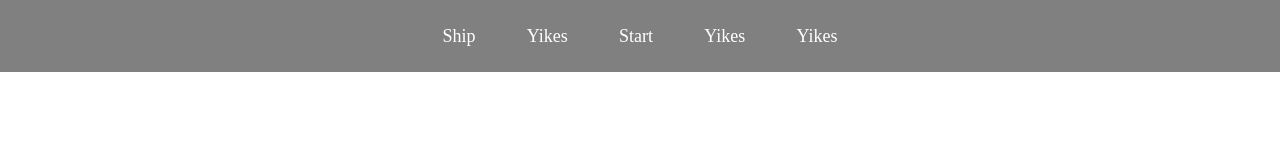
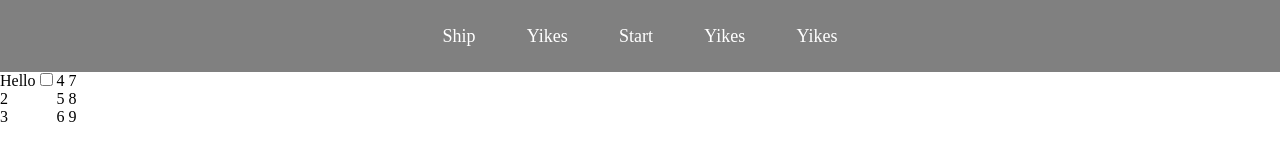
Before and after one commit to AlbinWalleniusWoxnerud/Ship, a plain HTML site: page index.html in a window 1280 px wide. Drawn offline with Linux system fonts and the light colour scheme.

Commit message:
22/1-2021
Changes priorities, will focus on making a todo list instead

addad:
basis of todo-list

```diff
--- a/index.html
+++ b/index.html
@@ -17,5 +17,30 @@
             <li class="navbar-entry"><a href="" class="navbar-entry-link">Yikes</a></li>
         </ul>
     </div>
+
+    <main class="index-main">
+        <table class="index-main-table">
+            <tr class="index-main-table-row1">
+                <td class="index-main-table-row1-data">
+                    <form action="">
+                        <label for="important">Hello</label>
+                        <input type="checkbox">
+                    </form>
+                </td>
+                <td class="index-main-table-row1-data">2</td>
+                <td class="index-main-table-row1-data">3</td>
+            </tr>
+            <tr class="index-main-table-row2">
+                <td class="index-main-table-row1-data">4</td>
+                <td class="index-main-table-row1-data">5</td>
+                <td class="index-main-table-row1-data">6</td>
+            </tr>
+            <tr class="index-main-table-row3">
+                <td class="index-main-table-row1-data">7</td>
+                <td class="index-main-table-row1-data">8</td>
+                <td class="index-main-table-row1-data">9</td>
+            </tr>
+        </table>
+    </main>
 </body>
 </html>
--- a/style.css
+++ b/style.css
@@ -31,6 +31,32 @@
 
 .navbar-entry-link:hover {
   background-color: red;
+}
+
+.index-main {
+}
+
+.index-main-table {
+  display: grid;
+  grid-template: auto, repeat(3, auto);
+}
+
+.index-main-table-row1 {
+  grid-area: 1/1/2/2;
+  display: inline-flex;
+  flex-flow: column wrap;
+}
+
+.index-main-table-row2 {
+  grid-area: 1/2/2/3;
+  display: inline-flex;
+  flex-flow: column wrap;
+}
+
+.index-main-table-row3 {
+  grid-area: 1/3/2/4;
+  display: inline-flex;
+  flex-flow: column wrap;
 }
 
 .ship-body {
```
